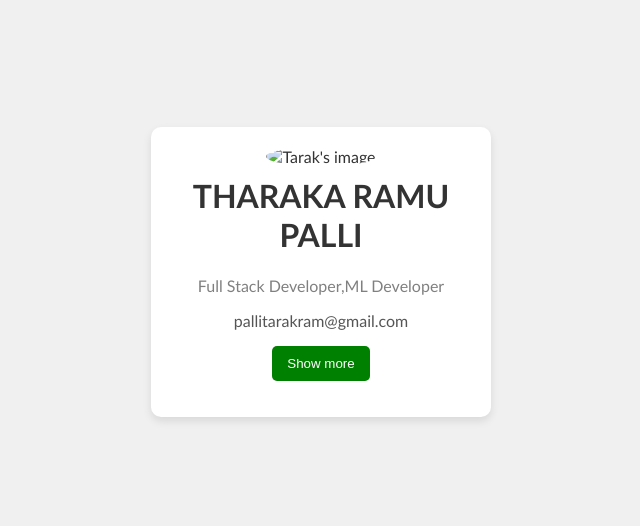
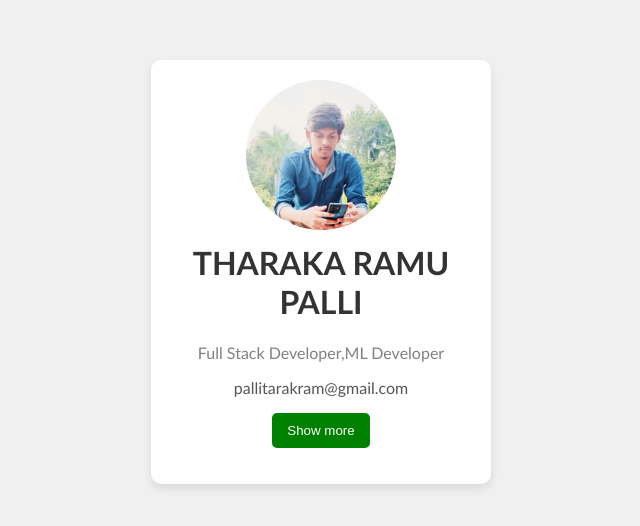
Before and after one commit to Tarakram-1234/Card, a plain HTML site: page profileCard.html in a window 1280 px wide. Shown: the part 128-654 px from the top of the page, without its empty margins (319-959 px from the left). Drawn offline with Linux system fonts and the light colour scheme.

Commit message:
recommit

```diff
--- a/profileCard.html
+++ b/profileCard.html
@@ -50,7 +50,7 @@
 </head>
 <body>
     <div class="card">
-    <img src="C:\Users\palli\Downloads\tarak img.jpg" alt="Tarak's image" />
+    <img src="tarak_img.jpg" alt="Tarak's image" />
     <h1>THARAKA RAMU PALLI</h1>
     <p style="color:grey">Full Stack Developer,ML Developer</p>
     <p>pallitarakram@gmail.com</p>
```
